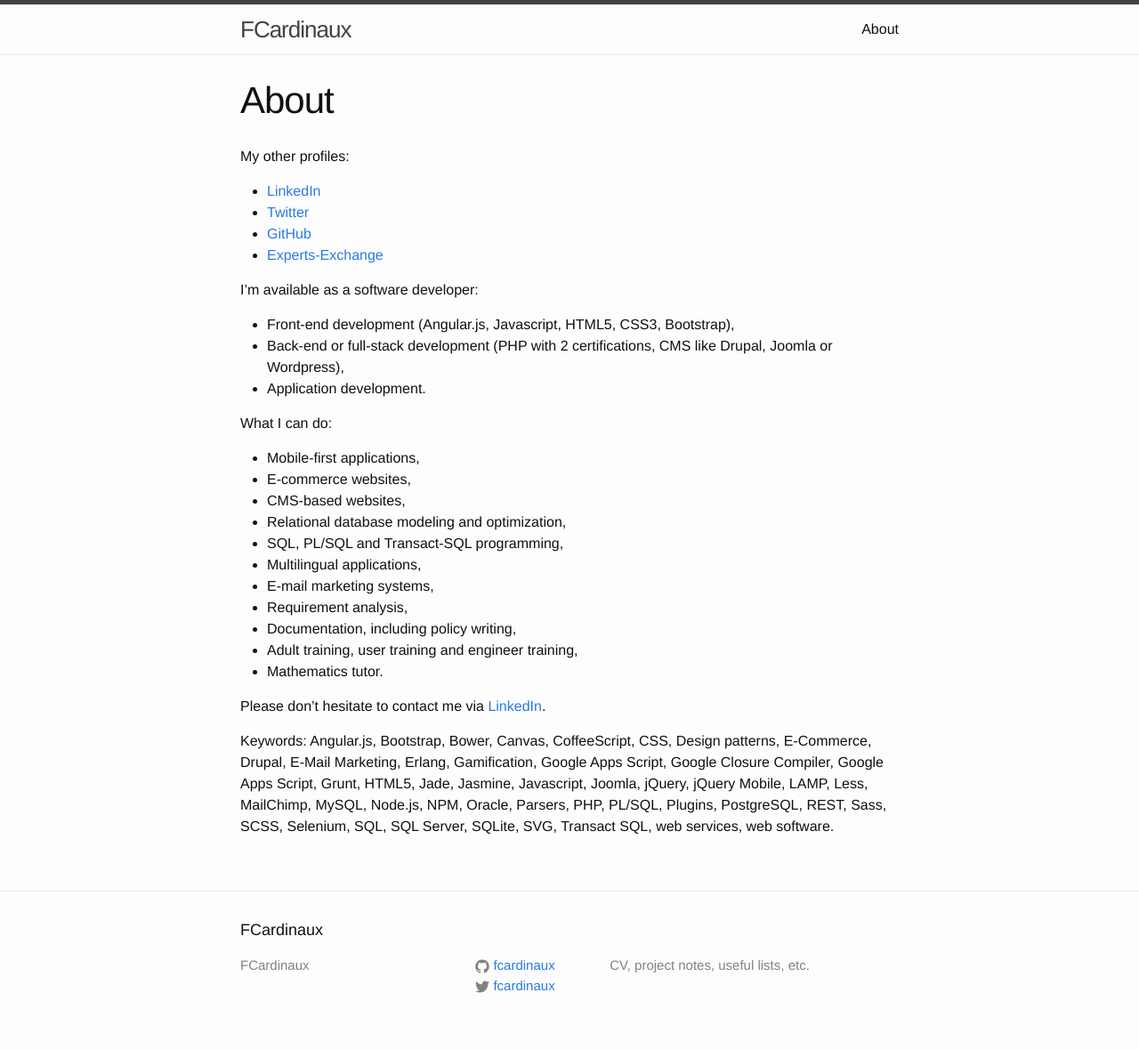
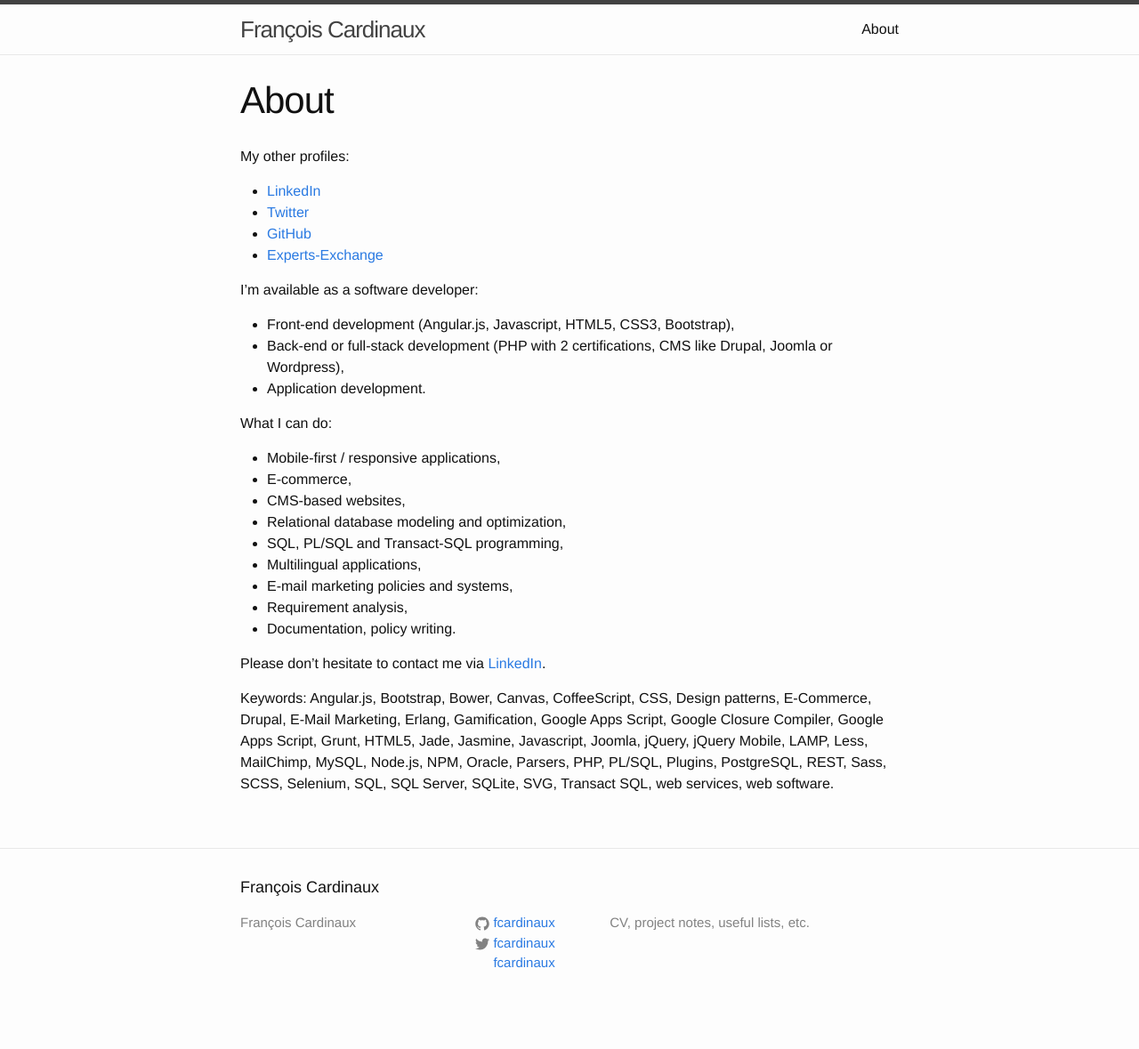
Before and after one commit to fcardinaux/fcardinaux.github.io, a Jekyll site: the page built from about.md, in a window 1280 px wide. Shown: the whole page at 89% size. Built offline with Jekyll 4.4.1, drawn with Linux system fonts in a browser that asks for light colours; after the commit the page ends 1154 px from its top, so only the background shows below that.

Commit message:
Added LinkedIn to footer, with icon.

```diff
--- a/_config.yml
+++ b/_config.yml
@@ -1,5 +1,5 @@
 # Site settings
-title: FCardinaux
+title: François Cardinaux
 # email: your-email@domain.com
 
 # Write an awesome description for your new site here.
@@ -13,8 +13,9 @@
 
 url: "http://yourdomain.com" # the base hostname & protocol for your site
 
-twitter_username: fcardinaux
-github_username:  fcardinaux
+twitter_username:   fcardinaux
+github_username:    fcardinaux
+linkedin_username:  francoiscardinaux
 
 # Build settings
 markdown: kramdown
--- a/_includes/footer.html
+++ b/_includes/footer.html
@@ -8,7 +8,9 @@
       <div class="footer-col  footer-col-1">
         <ul class="contact-list">
           <li>{{ site.title }}</li>
+          {% if site.email %}
           <li><a href="mailto:{{ site.email }}">{{ site.email }}</a></li>
+          {% endif %}
         </ul>
       </div>
 
@@ -42,6 +44,20 @@
             </a>
           </li>
           {% endif %}
+
+          {% if site.linkedin_username %}
+          <li>
+            <a href="https://www.linkedin.com/in/{{ site.linkedin_username }}">
+              <span class="icon  icon--linkedin">
+                <svg viewBox="0 0 16 16">
+                  <path d="M186.4 142.4c0 19-15.3 34.5-34.2 34.5 -18.9 0-34.2-15.4-34.2-34.5 0-19 15.3-34.5 34.2-34.5C171.1 107.9 186.4 123.4 186.4 142.4zM181.4 201.3h-57.8V388.1h57.8V201.3zM273.8 201.3h-55.4V388.1h55.4c0 0 0-69.3 0-98 0-26.3 12.1-41.9 35.2-41.9 21.3 0 31.5 15 31.5 41.9 0 26.9 0 98 0 98h57.5c0 0 0-68.2 0-118.3 0-50-28.3-74.2-68-74.2 -39.6 0-56.3 30.9-56.3 30.9v-25.2H273.8z"/>
+                </svg>
+              </span>
+
+              <span class="username">{{ site.twitter_username }}</span>
+            </a>
+          </li>
+          {% endif %}
         </ul>
       </div>
 
--- a/about.md
+++ b/about.md
@@ -19,17 +19,15 @@
 
 What I can do:
 
-* Mobile-first applications,
-* E-commerce websites,
+* Mobile-first / responsive applications,
+* E-commerce,
 * CMS-based websites,
 * Relational database modeling and optimization,
 * SQL, PL/SQL and Transact-SQL programming,
 * Multilingual applications,
-* E-mail marketing systems,
+* E-mail marketing policies and systems,
 * Requirement analysis,
-* Documentation, including policy writing,
-* Adult training, user training and engineer training,
-* Mathematics tutor.
+* Documentation, policy writing.
 
 Please don't hesitate to contact me via
 [LinkedIn](https://ch.linkedin.com/in/francoiscardinaux).
```
